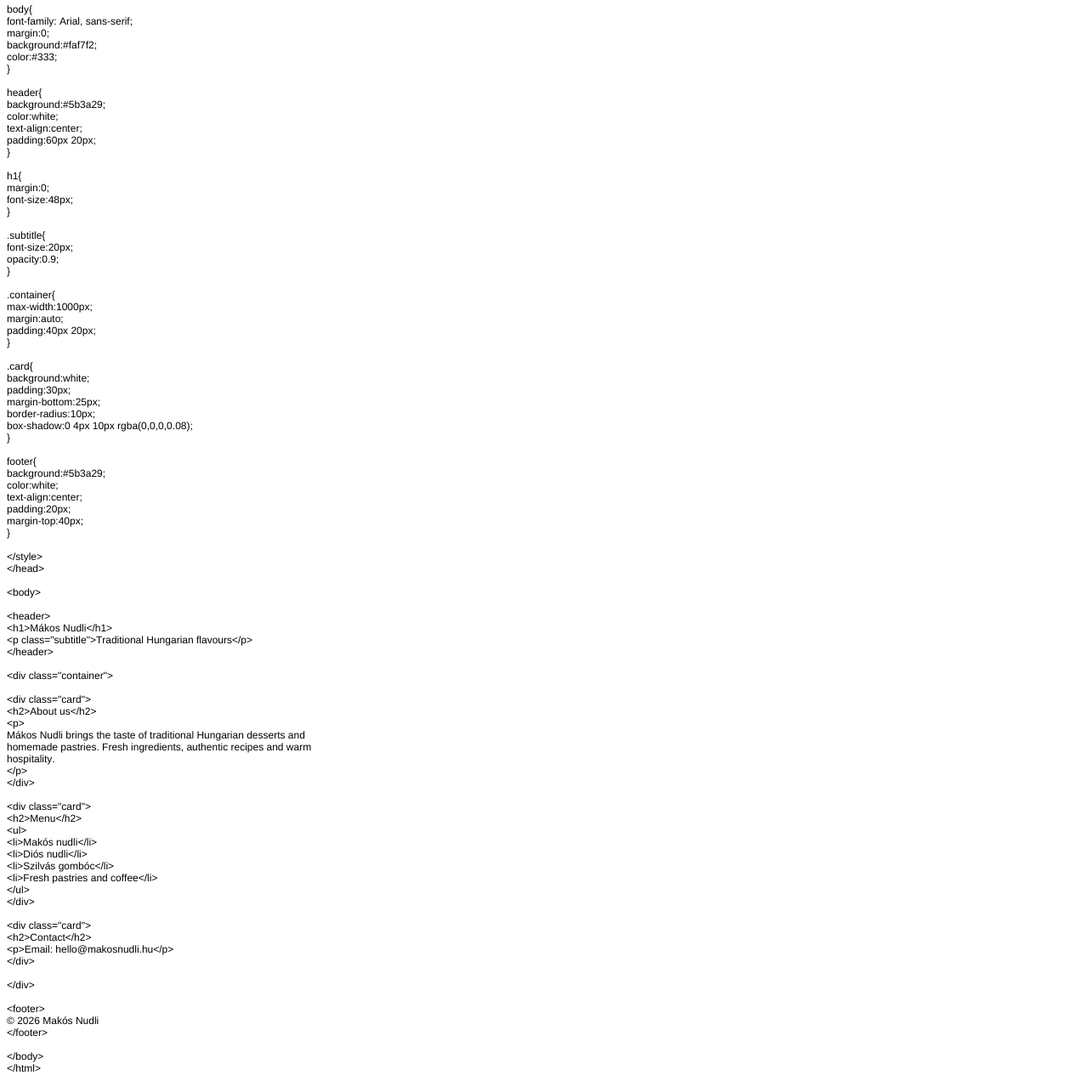
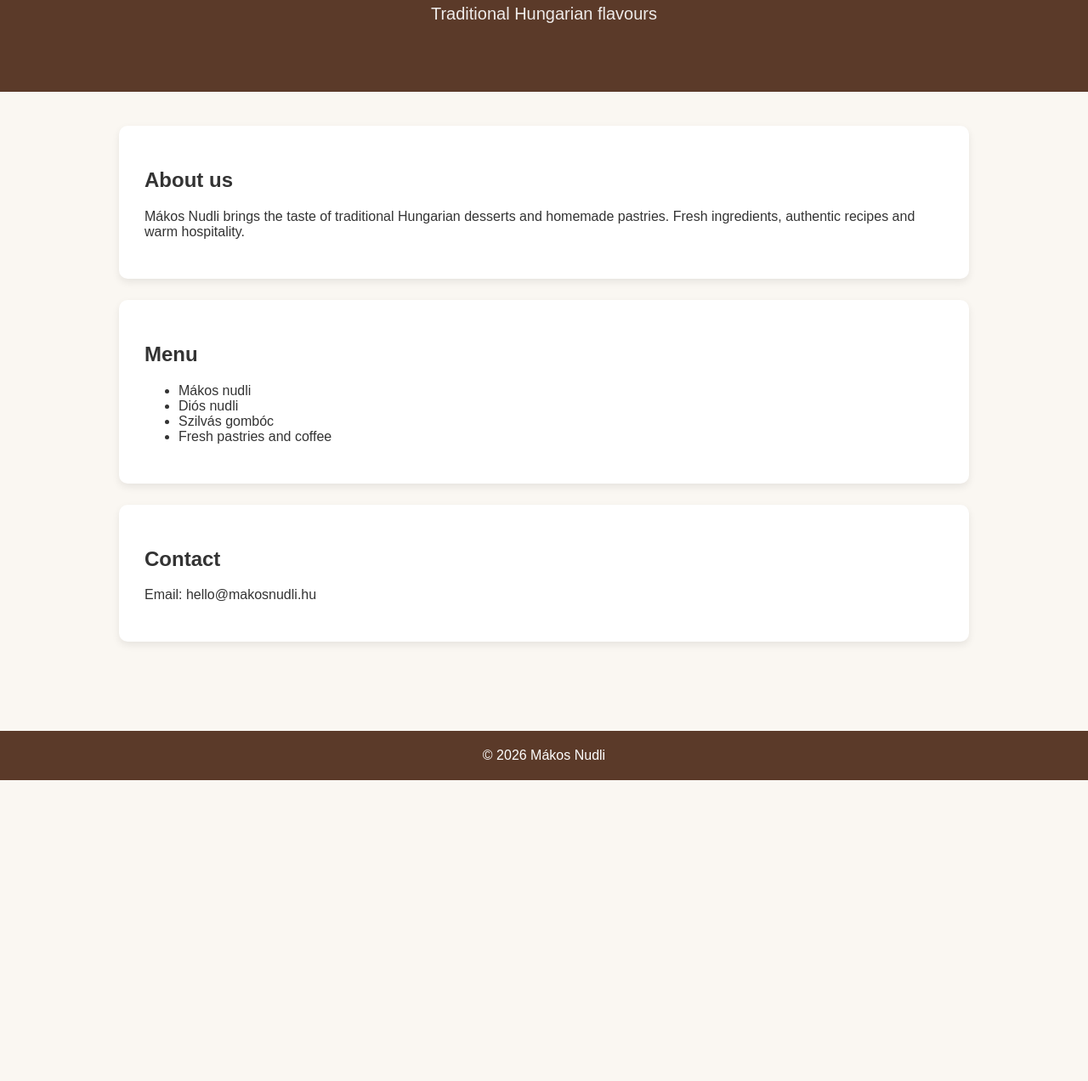
Before and after one commit to makosnudli/makosnudli-website, a plain HTML site: page index.html in a window 1280 px wide. Shown: the part 130-1402 px from the top of the page at 85% size. After the commit the page ends 1048 px from the top, so only its background shows below. Drawn offline with Linux system fonts and the light colour scheme.

Commit message:
index.html 1st release
Updated HTML structure and styles for Mákos Nudli website.

```diff
--- a/index.html
+++ b/index.html
@@ -1,116 +1,93 @@
-<!DOCTYPE html PUBLIC "-//W3C//DTD HTML 4.01//EN" "http://www.w3.org/TR/html4/strict.dtd">
-<html>
+<!DOCTYPE html>
+<html lang="hu">
 <head>
-  <meta http-equiv="Content-Type" content="text/html; charset=utf-8">
-  <meta http-equiv="Content-Style-Type" content="text/css">
-  <title></title>
-  <meta name="Generator" content="Cocoa HTML Writer">
-  <meta name="CocoaVersion" content="2685.4">
-  <style type="text/css">
-    p.p1 {margin: 0.0px 0.0px 0.0px 0.0px; font: 12.0px Helvetica; -webkit-text-stroke: #000000}
-    p.p2 {margin: 0.0px 0.0px 0.0px 0.0px; font: 12.0px Helvetica; -webkit-text-stroke: #000000; min-height: 14.0px}
-    span.s1 {font-kerning: none}
+  <meta charset="UTF-8">
+  <meta name="viewport" content="width=device-width, initial-scale=1.0">
+  <title>Mákos Nudli</title>
+  <style>
+    body {
+      font-family: Arial, sans-serif;
+      margin: 0;
+      background: #faf7f2;
+      color: #333;
+    }
+
+    header {
+      background: #5b3a29;
+      color: white;
+      text-align: center;
+      padding: 60px 20px;
+    }
+
+    h1 {
+      margin: 0;
+      font-size: 48px;
+    }
+
+    .subtitle {
+      font-size: 20px;
+      opacity: 0.9;
+    }
+
+    .container {
+      max-width: 1000px;
+      margin: auto;
+      padding: 40px 20px;
+    }
+
+    .card {
+      background: white;
+      padding: 30px;
+      margin-bottom: 25px;
+      border-radius: 10px;
+      box-shadow: 0 4px 10px rgba(0,0,0,0.08);
+    }
+
+    footer {
+      background: #5b3a29;
+      color: white;
+      text-align: center;
+      padding: 20px;
+      margin-top: 40px;
+    }
   </style>
 </head>
 <body>
-<p class="p1"><span class="s1">&lt;!DOCTYPE html&gt;</span></p>
-<p class="p1"><span class="s1">&lt;html lang="hu"&gt;</span></p>
-<p class="p1"><span class="s1">&lt;head&gt;</span></p>
-<p class="p1"><span class="s1">&lt;meta charset="UTF-8"&gt;</span></p>
-<p class="p1"><span class="s1">&lt;meta name="viewport" content="width=device-width, initial-scale=1.0"&gt;</span></p>
-<p class="p1"><span class="s1">&lt;title&gt;Mákossss Nudli&lt;/title&gt;</span></p>
-<p class="p2"><span class="s1"></span><br></p>
-<p class="p1"><span class="s1">&lt;style&gt;</span></p>
-<p class="p2"><span class="s1"></span><br></p>
-<p class="p1"><span class="s1">body{</span></p>
-<p class="p1"><span class="s1">font-family: Arial, sans-serif;</span></p>
-<p class="p1"><span class="s1">margin:0;</span></p>
-<p class="p1"><span class="s1">background:#faf7f2;</span></p>
-<p class="p1"><span class="s1">color:#333;</span></p>
-<p class="p1"><span class="s1">}</span></p>
-<p class="p2"><span class="s1"></span><br></p>
-<p class="p1"><span class="s1">header{</span></p>
-<p class="p1"><span class="s1">background:#5b3a29;</span></p>
-<p class="p1"><span class="s1">color:white;</span></p>
-<p class="p1"><span class="s1">text-align:center;</span></p>
-<p class="p1"><span class="s1">padding:60px 20px;</span></p>
-<p class="p1"><span class="s1">}</span></p>
-<p class="p2"><span class="s1"></span><br></p>
-<p class="p1"><span class="s1">h1{</span></p>
-<p class="p1"><span class="s1">margin:0;</span></p>
-<p class="p1"><span class="s1">font-size:48px;</span></p>
-<p class="p1"><span class="s1">}</span></p>
-<p class="p2"><span class="s1"></span><br></p>
-<p class="p1"><span class="s1">.subtitle{</span></p>
-<p class="p1"><span class="s1">font-size:20px;</span></p>
-<p class="p1"><span class="s1">opacity:0.9;</span></p>
-<p class="p1"><span class="s1">}</span></p>
-<p class="p2"><span class="s1"></span><br></p>
-<p class="p1"><span class="s1">.container{</span></p>
-<p class="p1"><span class="s1">max-width:1000px;</span></p>
-<p class="p1"><span class="s1">margin:auto;</span></p>
-<p class="p1"><span class="s1">padding:40px 20px;</span></p>
-<p class="p1"><span class="s1">}</span></p>
-<p class="p2"><span class="s1"></span><br></p>
-<p class="p1"><span class="s1">.card{</span></p>
-<p class="p1"><span class="s1">background:white;</span></p>
-<p class="p1"><span class="s1">padding:30px;</span></p>
-<p class="p1"><span class="s1">margin-bottom:25px;</span></p>
-<p class="p1"><span class="s1">border-radius:10px;</span></p>
-<p class="p1"><span class="s1">box-shadow:0 4px 10px rgba(0,0,0,0.08);</span></p>
-<p class="p1"><span class="s1">}</span></p>
-<p class="p2"><span class="s1"></span><br></p>
-<p class="p1"><span class="s1">footer{</span></p>
-<p class="p1"><span class="s1">background:#5b3a29;</span></p>
-<p class="p1"><span class="s1">color:white;</span></p>
-<p class="p1"><span class="s1">text-align:center;</span></p>
-<p class="p1"><span class="s1">padding:20px;</span></p>
-<p class="p1"><span class="s1">margin-top:40px;</span></p>
-<p class="p1"><span class="s1">}</span></p>
-<p class="p2"><span class="s1"></span><br></p>
-<p class="p1"><span class="s1">&lt;/style&gt;</span></p>
-<p class="p1"><span class="s1">&lt;/head&gt;</span></p>
-<p class="p2"><span class="s1"></span><br></p>
-<p class="p1"><span class="s1">&lt;body&gt;</span></p>
-<p class="p2"><span class="s1"></span><br></p>
-<p class="p1"><span class="s1">&lt;header&gt;</span></p>
-<p class="p1"><span class="s1">&lt;h1&gt;Mákos Nudli&lt;/h1&gt;</span></p>
-<p class="p1"><span class="s1">&lt;p class="subtitle"&gt;Traditional Hungarian flavours&lt;/p&gt;</span></p>
-<p class="p1"><span class="s1">&lt;/header&gt;</span></p>
-<p class="p2"><span class="s1"></span><br></p>
-<p class="p1"><span class="s1">&lt;div class="container"&gt;</span></p>
-<p class="p2"><span class="s1"></span><br></p>
-<p class="p1"><span class="s1">&lt;div class="card"&gt;</span></p>
-<p class="p1"><span class="s1">&lt;h2&gt;About us&lt;/h2&gt;</span></p>
-<p class="p1"><span class="s1">&lt;p&gt;</span></p>
-<p class="p1"><span class="s1">Mákos Nudli brings the taste of traditional Hungarian desserts and</span></p>
-<p class="p1"><span class="s1">homemade pastries. Fresh ingredients, authentic recipes and warm</span></p>
-<p class="p1"><span class="s1">hospitality.</span></p>
-<p class="p1"><span class="s1">&lt;/p&gt;</span></p>
-<p class="p1"><span class="s1">&lt;/div&gt;</span></p>
-<p class="p2"><span class="s1"></span><br></p>
-<p class="p1"><span class="s1">&lt;div class="card"&gt;</span></p>
-<p class="p1"><span class="s1">&lt;h2&gt;Menu&lt;/h2&gt;</span></p>
-<p class="p1"><span class="s1">&lt;ul&gt;</span></p>
-<p class="p1"><span class="s1">&lt;li&gt;Makós nudli&lt;/li&gt;</span></p>
-<p class="p1"><span class="s1">&lt;li&gt;Diós nudli&lt;/li&gt;</span></p>
-<p class="p1"><span class="s1">&lt;li&gt;Szilvás gombóc&lt;/li&gt;</span></p>
-<p class="p1"><span class="s1">&lt;li&gt;Fresh pastries and coffee&lt;/li&gt;</span></p>
-<p class="p1"><span class="s1">&lt;/ul&gt;</span></p>
-<p class="p1"><span class="s1">&lt;/div&gt;</span></p>
-<p class="p2"><span class="s1"></span><br></p>
-<p class="p1"><span class="s1">&lt;div class="card"&gt;</span></p>
-<p class="p1"><span class="s1">&lt;h2&gt;Contact&lt;/h2&gt;</span></p>
-<p class="p1"><span class="s1">&lt;p&gt;Email: hello@makosnudli.hu&lt;/p&gt;</span></p>
-<p class="p1"><span class="s1">&lt;/div&gt;</span></p>
-<p class="p2"><span class="s1"></span><br></p>
-<p class="p1"><span class="s1">&lt;/div&gt;</span></p>
-<p class="p2"><span class="s1"></span><br></p>
-<p class="p1"><span class="s1">&lt;footer&gt;</span></p>
-<p class="p1"><span class="s1">© 2026 Makós Nudli</span></p>
-<p class="p1"><span class="s1">&lt;/footer&gt;</span></p>
-<p class="p2"><span class="s1"></span><br></p>
-<p class="p1"><span class="s1">&lt;/body&gt;</span></p>
-<p class="p1"><span class="s1">&lt;/html&gt;</span></p>
+
+  <header>
+    <h1>Mákos Nudli</h1>
+    <p class="subtitle">Traditional Hungarian flavours</p>
+  </header>
+
+  <div class="container">
+    <div class="card">
+      <h2>About us</h2>
+      <p>
+        Mákos Nudli brings the taste of traditional Hungarian desserts and
+        homemade pastries. Fresh ingredients, authentic recipes and warm
+        hospitality.
+      </p>
+    </div>
+
+    <div class="card">
+      <h2>Menu</h2>
+      <ul>
+        <li>Mákos nudli</li>
+        <li>Diós nudli</li>
+        <li>Szilvás gombóc</li>
+        <li>Fresh pastries and coffee</li>
+      </ul>
+    </div>
+
+    <div class="card">
+      <h2>Contact</h2>
+      <p>Email: hello@makosnudli.hu</p>
+    </div>
+  </div>
+
+  <footer>
+    © 2026 Mákos Nudli
+  </footer>
+
 </body>
 </html>
```
